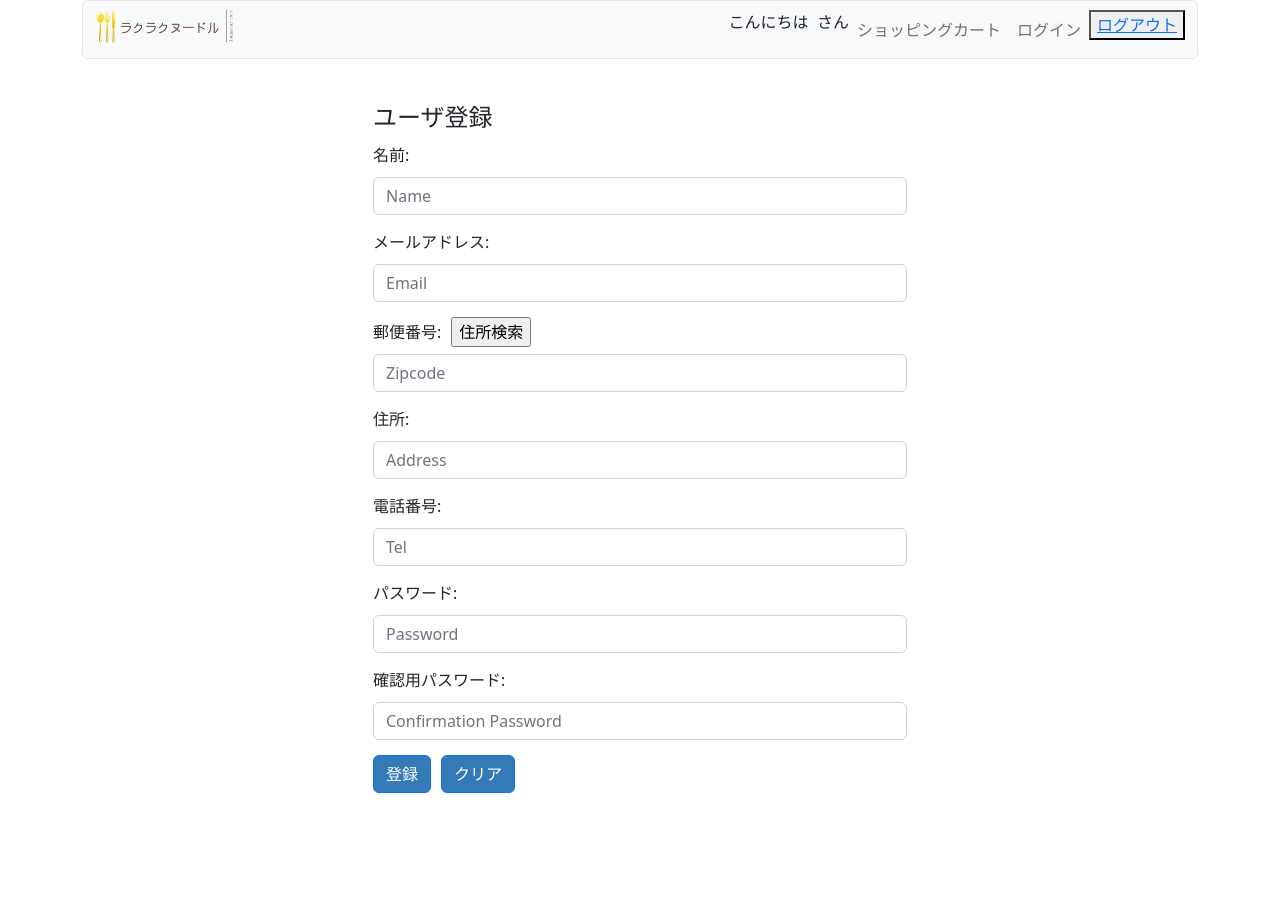
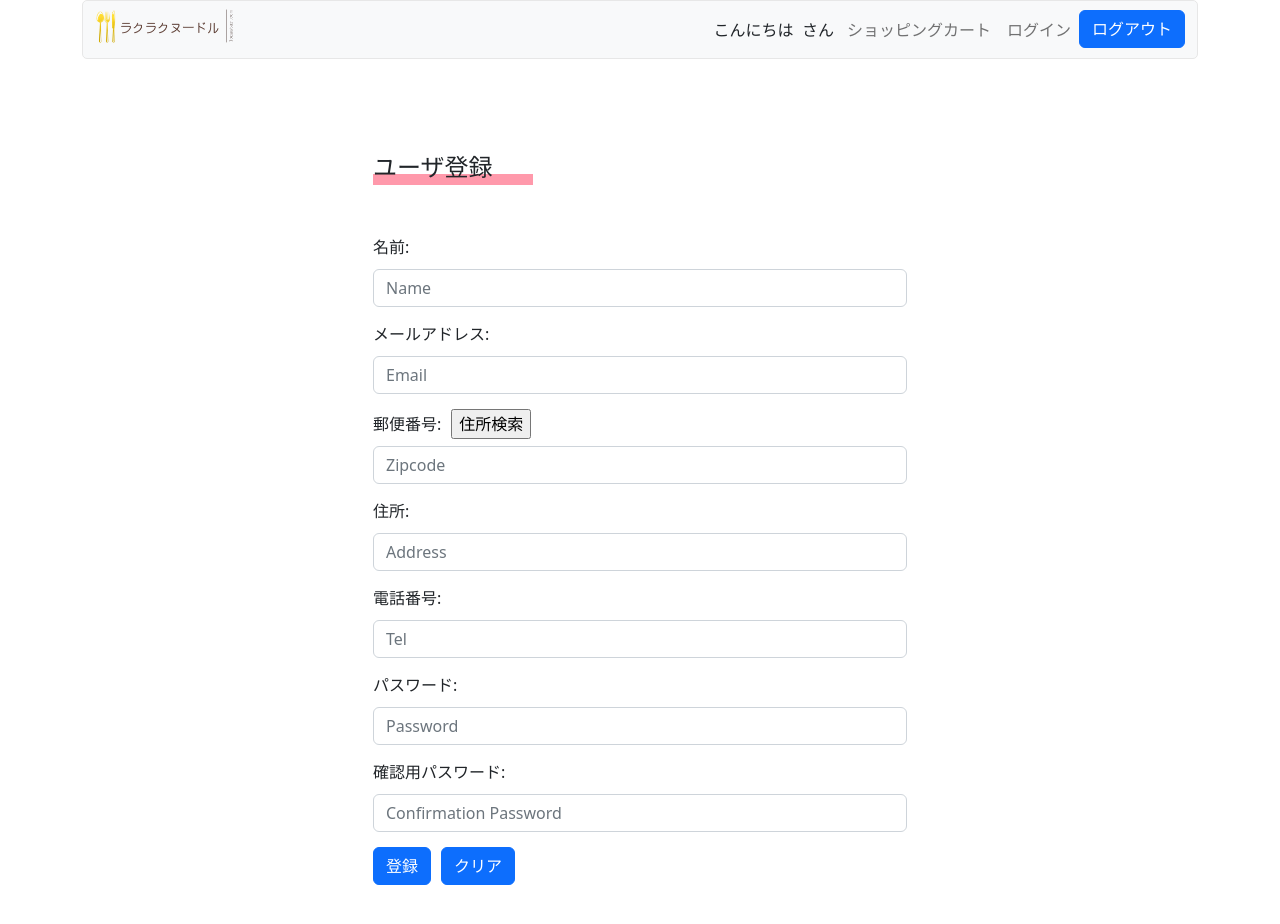
Before and after one commit to watanabekanako/ec-202207d, a Next.js app: page /items/register_user in a window 1280 px wide. Before the commit the page ends 833 px from the top, so only its background shows below. Built offline with nearby package versions, Linux system fonts and the light colour scheme.

Commit message:
レイアウト　変更

```diff
--- a/src/compornents/nav_format.tsx
+++ b/src/compornents/nav_format.tsx
@@ -2,8 +2,10 @@ import Link from 'next/link';
 import Image from 'next/image';
 import styles from '../styles/register_user.module.css';
 import React, { useState, useEffect} from 'react';
+import { useRouter } from "next/router";
 
 export const Nav = (props: { name: string }) => {
+  const router = useRouter();
   const pageList = [
     {
       name: 'ショッピングカート',
@@ -42,6 +44,7 @@ export const Nav = (props: { name: string }) => {
     if (cookie.includes('status=shopping')) {
       document.cookie = 'status=shopping; max-age=0';
     }
+    router.push("/items/loginpage");
   };
 
   return (
@@ -73,7 +76,7 @@ export const Nav = (props: { name: string }) => {
         <div className="collapse navbar-collapse" id="Navber">
           <ul className="navbar-nav ms-auto mb-2 mb-lg-0">
 
-            <li>こんにちは&nbsp;&nbsp;{cookieuser}さん</li>
+            <li className={styles.show}>こんにちは&nbsp;&nbsp;{cookieuser}さん</li>
             {pageList.map((page, index) => {
                 if (props.name !== page.name) {
                   if (
@@ -102,9 +105,13 @@ export const Nav = (props: { name: string }) => {
             )
 
             }
-            <li><button onClick={logoutClick}>
-              <Link href={'/items/itemList'}><a>ログアウト</a></Link>
-              </button></li>
+            <li>
+              <button onClick={logoutClick} className={`btn btn-primary `}>
+              {/* <Link href={'/items/logout'} ><a className={`${styles.navLink}`}> */}
+                ログアウト
+                {/* </a></Link> */}
+              </button>
+              </li>
           </ul>
         </div>
       </div>
--- a/src/compornents/order_confirm_shoppingCart.tsx
+++ b/src/compornents/order_confirm_shoppingCart.tsx
@@ -46,7 +46,7 @@ export const ShoppingCart = () => {
   return (
     <div className={`row  ${style.row}`}>
       <div className="table-responsive col-lg-offset-1 col-lg-7 col-md-offset-1 col-md-10 col-sm-10 col-xs-12">
-        <h3 className="text-center">注文内容確認</h3>
+        <h3 className={`text-center ${style.titleA}`}>注文内容確認</h3>
         <table className="table table-striped item-list-table">
           <tbody>
 
--- a/src/compornents/register_user.tsx
+++ b/src/compornents/register_user.tsx
@@ -9,13 +9,13 @@ import style from "../styles/register_user.module.css";
 
 export const Title = (props: { title: string }) => {
   return (
-    <legend>{props.title}</legend>
+    <legend className={style.titleA}>{props.title}</legend>
   );
 }
 
 export const Btn = (props: { item: string }) => {
   if (props.item === "郵便番号") {
-    return (<input type="button" value="住所検索" onClick={()=>{
+    return (<input type="button" value="住所検索" className={style.btnRed} onClick={()=>{
       let getZipId = document.getElementById('inputZipcode') as HTMLInputElement;
       let getAddrId = document.getElementById('inputAddress') as HTMLInputElement;
       let tag = document.getElementsByClassName("control-label")[2] as HTMLElement;
@@ -51,7 +51,7 @@ export const Btn = (props: { item: string }) => {
 
 export const BtnSearch = (props: { item: string }) => {
   if (props.item === "郵便番号") {
-    return (<input type="button" value="住所検索" onClick={()=>{
+    return (<input type="button" value="住所検索" className={style.btnRed} onClick={()=>{
       let getZipId = document.getElementById('zip') as HTMLInputElement;
       let getAddrId = document.getElementById('address') as HTMLInputElement;
       let tag = document.getElementById('zipErr') as HTMLInputElement;
--- a/src/pages/items/register_user.tsx
+++ b/src/pages/items/register_user.tsx
@@ -9,6 +9,7 @@ import Image from 'next/image';
 import Link from "next/link";
 import "bootstrap/dist/css/bootstrap.min.css";
 import styles from "../../styles/register_user.module.css";
+import style from '../../styles/common.module.css';
 
 
 
@@ -76,9 +77,11 @@ const Show = () => {
 
 
   return (
+    <div className={`${styles.bodyColor}`}>
       <div className={`container`}>
         <Head>
           <title>新規登録画面</title>
+          <link rel="icon" href="/3506.png" />
         </Head>
 
         <Nav  name="新規登録画面"/>
@@ -356,6 +359,7 @@ const Show = () => {
           </div>
         </div>
       </div>
+    </div>
   );
 }
 
--- a/src/styles/register_user.module.css
+++ b/src/styles/register_user.module.css
@@ -49,5 +49,44 @@
 /* Button */
 .btn {
   margin: 0 10px 0 0;
-  background-color: #337ab7;
 }
+
+
+/* nav */
+.btnStyle {
+  border: none;
+  color: white;
+  background-color:  #337ab7;
+  border-radius: 10px;
+  padding: 5px;
+  margin: 2px 5px;
+}
+
+.linkStyle {
+  text-decoration: none;
+}
+
+.confirmBtn {
+  position: absolute;
+  top: 0;
+  right: 0;
+  bottom: 0;
+  left: 0;
+  margin: auto;
+  width: 40%;
+  height: 3.2rem;
+}
+.table {
+  position: relative;
+  padding-bottom: 100px;
+}
+
+.show {
+  margin: 8px 5px;
+}
+
+.titleA {
+  background: linear-gradient(transparent 70%, #ff99ab 70%);
+  width: 30%;
+  margin: 50px auto;
+}
```
Also changed, not shown: src/pages/items/order_confirm.tsx (+9 -5 lines). Lines whose indentation alone changed are shown as unchanged.
